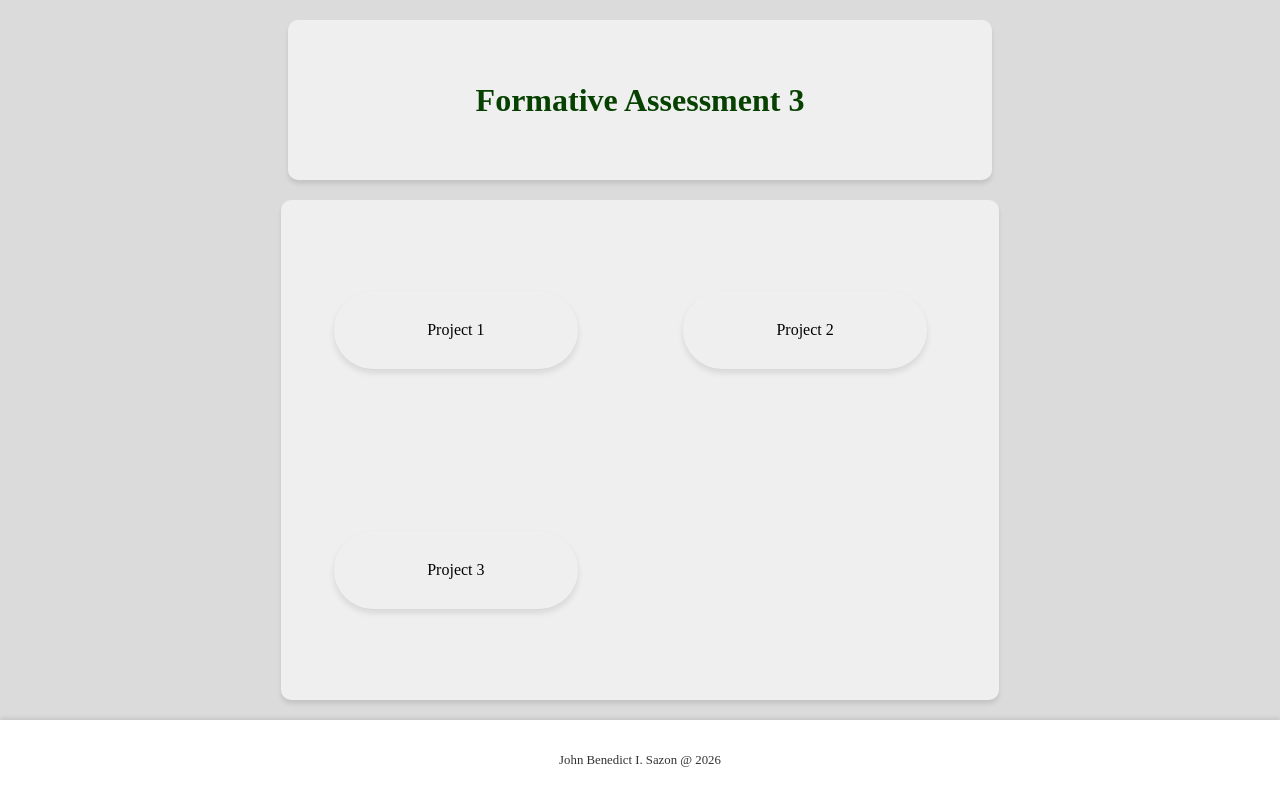
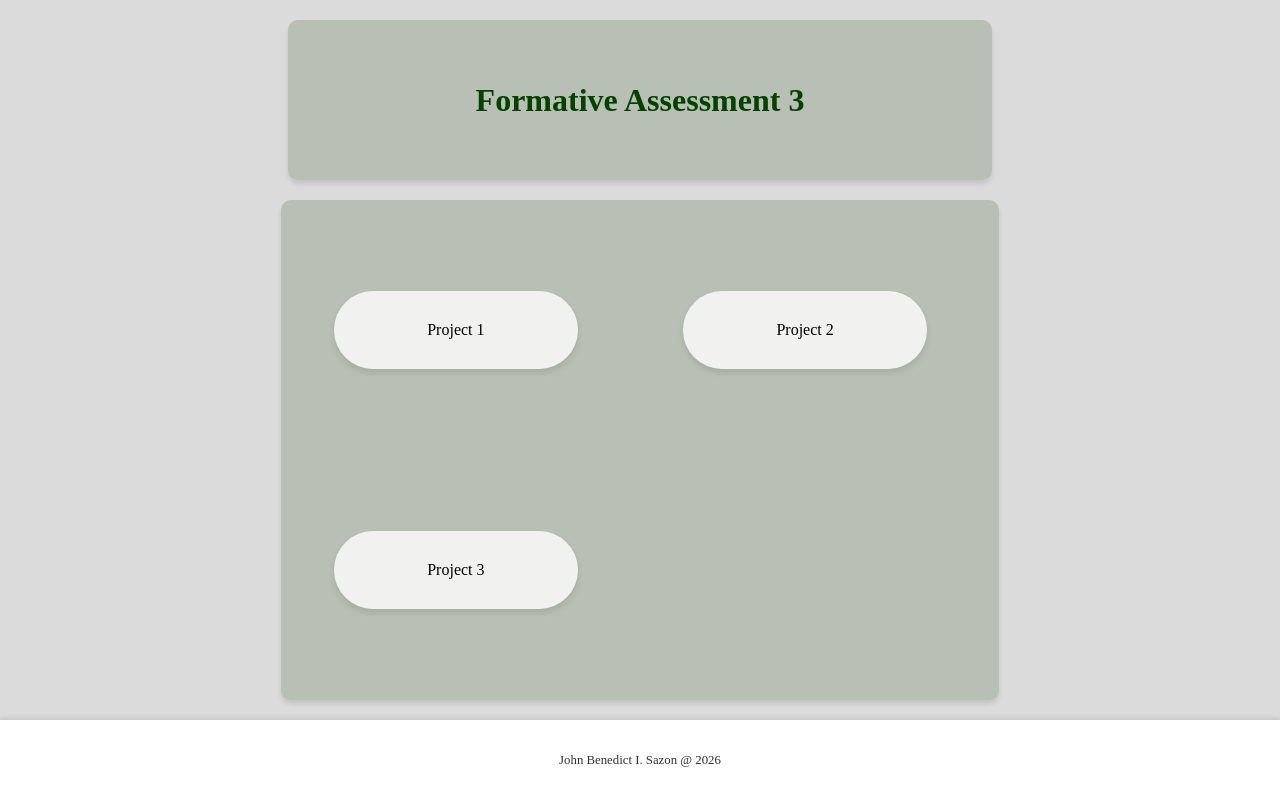
Before and after one commit to NozasJ/ADET, a PHP site: page / in a window 1280 px wide. Run offline with PHP 8.4, Linux system fonts and the light colour scheme.

Commit message:
Update index.php

```diff
--- a/fa3/index.php
+++ b/fa3/index.php
@@ -23,7 +23,7 @@
         align-items: center;
         font-size: 2rem;
         font-weight: bold;
-        background-color: #efefef;
+        background-color: #1342002d;
         color: rgb(6, 65, 0);
         height: 20%;
         width: 55vw;
@@ -38,7 +38,7 @@
         gap: 20px;
         padding: 20px;
         flex-grow: 1;
-        background-color: #efefef;
+        background-color: #1342002d;
         align-items: center;
         justify-items: center;
         width: 53vw;
@@ -59,7 +59,7 @@
         box-shadow: 0 -2px 4px rgba(0,0,0,0.1);
     }
     .button{
-        background-color: #rgb(0, 58, 22);
+        background-color: #ffffffcc;
         padding: 30px;
         border-radius: 40px;
         box-shadow: 0 4px 6px rgba(0,0,0,0.1);
```
